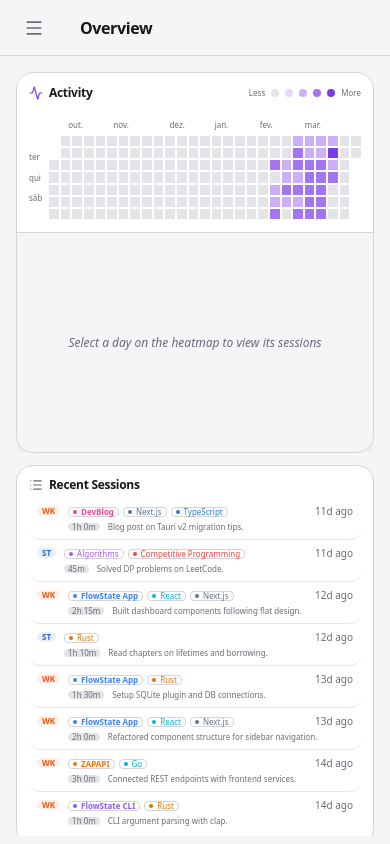
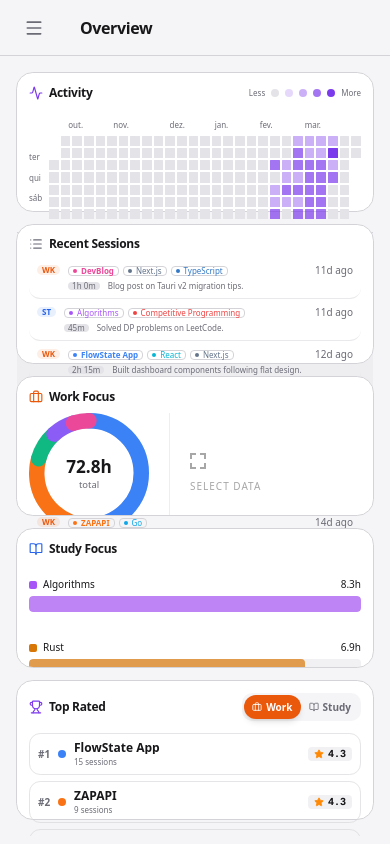
Before and after one commit to JhoanDev/FlowState, a Next.js app: page / in a window 390 px wide. Built offline with nearby package versions, Linux system fonts and the light colour scheme.

Commit message:
feat(dashboard): refatora layout para bento grid animado e responsividade tiling-resistant

```diff
--- a/app/page.tsx
+++ b/app/page.tsx
@@ -1,6 +1,6 @@
 "use client";
 
-import { useState, useCallback, useEffect } from "react";
+import { useState, useCallback } from "react";
 import { AppLayout } from "@/components/layout/app-layout";
 import { RecentActivity } from "@/components/dashboard/recent-activity";
 import { ContributionHeatmap } from "@/components/dashboard/contribution-heatmap";
@@ -17,7 +17,20 @@ import {
 } from "@/services/dashboard";
 import { TopRatedRanking } from "@/components/dashboard/top-rated-ranking";
 import { StudyTagRanking } from "@/components/dashboard/study-tag-ranking";
+import { motion } from "motion/react";
 import type { ActivityEntry } from "@/types";
+
+const containerVariants = {
+  hidden: {},
+  show: {
+    transition: { staggerChildren: 0.07 },
+  },
+};
+
+const itemVariants = {
+  hidden: { opacity: 0, y: 16, filter: "blur(4px)" },
+  show: { opacity: 1, y: 0, filter: "blur(0px)", transition: { duration: 0.4, ease: [0.4, 0, 0.2, 1] as const } },
+};
 
 export default function Dashboard() {
   const activities = useAsync(getRecentActivities);
@@ -53,9 +66,14 @@ export default function Dashboard() {
 
   return (
     <AppLayout title="Overview">
-      <div className="flex flex-col gap-3 xl:gap-4 h-[calc(100vh-5rem)] md:h-full overflow-y-auto md:overflow-hidden pb-4 md:pb-0 transition-all duration-300 w-full max-w-full">
-        {/* Row 1 — Heatmap (55% height) + Recent Sessions (45% width) */}
-        <div className="flex flex-col md:flex-row gap-3 xl:gap-4 md:flex-[0.55] h-auto md:h-full min-h-0 shrink-0">
+      <motion.div
+        variants={containerVariants}
+        initial="hidden"
+        animate="show"
+        className="grid gap-3 xl:gap-4 h-[calc(100vh-5rem)] md:h-full overflow-y-auto md:overflow-hidden pb-4 md:pb-0 w-full max-w-full grid-cols-1 md:grid-cols-3 md:grid-rows-[1.2fr_1fr]"
+      >
+        {/* Heatmap — 1 column, row 1 */}
+        <motion.div variants={itemVariants} className="min-h-0 flex flex-col">
           <ContributionHeatmap
             data={heatmap.data}
             isLoading={heatmap.isLoading}
@@ -64,22 +82,32 @@ export default function Dashboard() {
             selectedActivities={selectedActivities}
             isLoadingSelected={isLoadingSelected}
           />
-          <div className="flex-1 min-w-0 flex flex-col h-auto md:h-full min-h-0">
-            <RecentActivity data={activities.data} isLoading={activities.isLoading} />
-          </div>
-        </div>
+        </motion.div>
 
-        {/* Row 2 — Distribution Charts & Ranking (45% height) */}
-        <div className="grid gap-3 xl:gap-4 grid-cols-1 md:grid-cols-3 md:flex-[0.45] h-auto md:h-full min-h-0 shrink-0">
+        {/* Recent Sessions — spans 2 columns on desktop */}
+        <motion.div variants={itemVariants} className="md:col-span-2 min-h-0 flex flex-col min-w-0">
+          <RecentActivity data={activities.data} isLoading={activities.isLoading} />
+        </motion.div>
+
+        {/* Work Distribution — 1 column, row 2 */}
+        <motion.div variants={itemVariants} className="min-h-0 flex flex-col">
           <DistributionChartCard data={workDist.data} isLoading={workDist.isLoading} />
+        </motion.div>
+
+        {/* Study Focus — 1 column, row 2 */}
+        <motion.div variants={itemVariants} className="min-h-0 flex flex-col">
           <StudyTagRanking data={studyTags.data} isLoading={studyTags.isLoading} />
+        </motion.div>
+
+        {/* Top Rated — 1 column, row 2 */}
+        <motion.div variants={itemVariants} className="min-h-0 flex flex-col">
           <TopRatedRanking
             workItems={topRatedWork.data || []}
             studyItems={topRatedStudy.data || []}
             isLoading={topRatedWork.isLoading || topRatedStudy.isLoading}
           />
-        </div>
-      </div>
+        </motion.div>
+      </motion.div>
     </AppLayout>
   );
 }
--- a/app/projects/page.tsx
+++ b/app/projects/page.tsx
@@ -103,7 +103,7 @@ export default function ProjectsPage() {
     <AppLayout title="Projects & Tags">
       <div className="flex flex-col lg:flex-row gap-4 lg:gap-6 h-[calc(100vh-5rem)] lg:h-full overflow-y-auto lg:overflow-hidden pb-4 lg:pb-0 w-full max-w-full">
         {/* Management Left Pane (Master) */}
-        <div className="flex-none lg:flex-[3] flex flex-col min-w-0 bg-card rounded-xl border border-border shadow-sm shrink-0 lg:overflow-hidden h-auto lg:h-full">
+        <div className="flex-none lg:flex-[3] flex flex-col min-w-0 bg-card rounded-xl border border-border emissive-border shrink-0 lg:overflow-hidden h-auto lg:h-full">
 
           {/* Internal Toggle Header */}
           <CardHeader className="p-3 xl:p-4 pb-0 shrink-0 flex flex-col xl:flex-row xl:items-center justify-between gap-3 xl:gap-4 w-full border-none px-4">
--- a/components/activity/project-selector.tsx
+++ b/components/activity/project-selector.tsx
@@ -55,7 +55,7 @@ export function ProjectSelector({
                 className="h-3 w-3 rounded-full shrink-0"
                 style={{ backgroundColor: proj.color }}
               />
-              {proj.name}
+              <span className="truncate">{proj.name}</span>
             </span>
           </button>
         );
--- a/components/activity/tag-selector.tsx
+++ b/components/activity/tag-selector.tsx
@@ -63,7 +63,7 @@ export function TagSelector({
                 className="h-3 w-3 rounded-full shrink-0"
                 style={{ backgroundColor: tag.color }}
               />
-              {tag.name}
+              <span className="truncate">{tag.name}</span>
             </span>
           </button>
         );
--- a/components/dashboard/contribution-heatmap.tsx
+++ b/components/dashboard/contribution-heatmap.tsx
@@ -162,7 +162,7 @@ export function ContributionHeatmap({
   const displaySelectedDate = selectedDate ? new Date(selectedDate + "T12:00:00Z").toLocaleDateString(locale, { month: "short", day: "numeric", year: "numeric" }) : "";
 
   return (
-    <Card className="flex flex-col w-full md:flex-[0.55] shrink-0 h-auto md:h-full md:overflow-hidden min-h-0 border-border">
+    <Card className="flex flex-col w-full h-full md:overflow-hidden min-h-0 border-border">
       <CardHeader className="pb-0 p-3 xl:p-4 shrink-0">
         <div className="flex items-center justify-between">
           <CardTitle className="text-xs xl:text-sm flex items-center gap-1.5">
--- a/components/goals/current-week-goals.tsx
+++ b/components/goals/current-week-goals.tsx
@@ -111,7 +111,7 @@ function AddGoalForm({
             type="button"
             onClick={() => setSelectedId(opt.id)}
             className={cn(
-              "inline-flex items-center gap-2 px-3 py-1.5 text-sm rounded-md border transition-colors duration-200",
+              "inline-flex items-center gap-2 px-3 py-1.5 text-sm rounded-md border transition-colors duration-200 max-w-[180px]",
               selectedId === opt.id
                 ? type === "WORK"
                   ? "bg-work/10 text-work border-work/30"
@@ -123,7 +123,7 @@ function AddGoalForm({
               className="h-2.5 w-2.5 rounded-full shrink-0"
               style={{ backgroundColor: opt.color }}
             />
-            {opt.name}
+            <span className="truncate">{opt.name}</span>
           </button>
         ))}
       </div>
--- a/components/logbook/session-review-list.tsx
+++ b/components/logbook/session-review-list.tsx
@@ -56,21 +56,21 @@ function EntryCard({ activity, use12h }: { activity: ActivityEntry, use12h: bool
           {/* Project/Tags */}
           {activity.projectName && (
             <span
-              className="inline-flex items-center gap-1.5 text-xs font-semibold px-2 py-0.5 rounded-md border border-border bg-background"
+              className="inline-flex items-center gap-1.5 text-xs font-semibold px-2 py-0.5 rounded-md border border-border bg-background max-w-[160px]"
               style={{ color: activity.projectColor ?? undefined }}
             >
-              <Layers className="h-3 w-3" />
-              {activity.projectName}
+              <Layers className="h-3 w-3 shrink-0" />
+              <span className="truncate">{activity.projectName}</span>
             </span>
           )}
           {activity.tags.map((tag) => (
             <span
               key={tag.name}
-              className="inline-flex items-center gap-1.5 text-xs font-medium px-2 py-0.5 rounded-md border border-border bg-background"
+              className="inline-flex items-center gap-1.5 text-xs font-medium px-2 py-0.5 rounded-md border border-border bg-background max-w-[140px]"
               style={{ color: tag.color }}
             >
-              <BookOpen className="h-3 w-3" />
-              {tag.name}
+              <BookOpen className="h-3 w-3 shrink-0" />
+              <span className="truncate">{tag.name}</span>
             </span>
           ))}
         </div>
```
